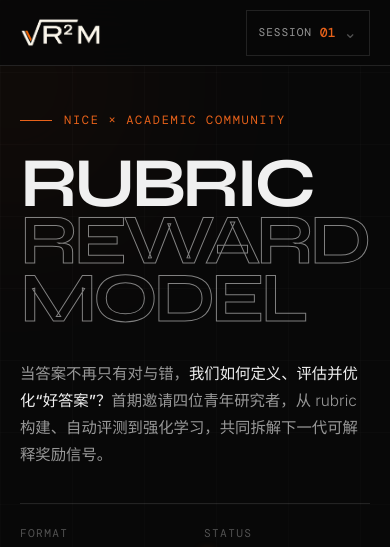
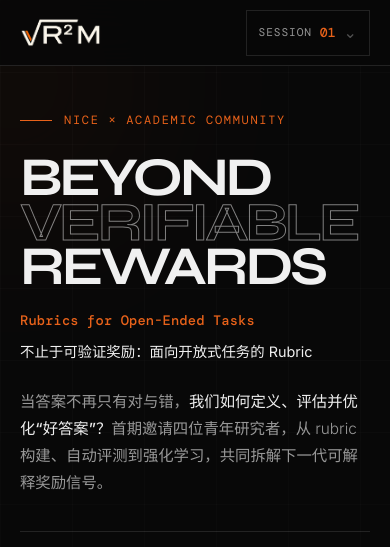
Before and after one commit to dropreg/nice-rubric, a Next.js app: page / in a window 390 px wide. Shown: the top 547 px of the page. Built offline with nearby package versions, Linux system fonts and the light colour scheme; no server answers; a web font is replaced by a local one.

Commit message:
Set the first workshop session title

```diff
--- a/app/globals.css
+++ b/app/globals.css
@@ -41,13 +41,14 @@ nav a:hover, .nav-cta:hover { color: var(--white); }
 .session-menu summary strong { color: var(--orange); font-size: .82rem; font-weight: 500; }
 .session-menu summary i { margin-left: auto; color: var(--faint); font-style: normal; transition: transform .2s; }
 .session-menu[open] summary i { transform: rotate(180deg); }
-.session-dropdown { position: absolute; top: calc(100% + 12px); right: 0; width: 280px; border: 1px solid var(--border); background: rgba(13,13,13,.98); box-shadow: 0 22px 55px rgba(0,0,0,.42); }
+.session-dropdown { position: absolute; top: calc(100% + 12px); right: 0; width: 340px; border: 1px solid var(--border); background: rgba(13,13,13,.98); box-shadow: 0 22px 55px rgba(0,0,0,.42); }
 .session-dropdown > * { min-height: 68px; display: grid; grid-template-columns: 62px 1fr auto; gap: 12px; align-items: center; padding: 12px 14px; border-bottom: 1px solid var(--border); }
 .session-dropdown > *:last-child { border-bottom: 0; }
 .session-dropdown a { background: rgba(232,98,26,.07); }
 .session-dropdown div { color: var(--faint); cursor: not-allowed; }
 .session-dropdown span { color: var(--orange); font: 400 .7rem/1 var(--font-mono); }
 .session-dropdown strong { font: 500 .82rem/1.25 var(--font-syne); }
+.session-dropdown strong small { display: block; margin-top: 5px; color: var(--faint); font: 400 .66rem/1.3 var(--font-mono); }
 .session-dropdown em { color: var(--faint); font: 400 .68rem/1 var(--font-mono); font-style: normal; letter-spacing: .07em; }
 
 .eyebrow { display: flex; align-items: center; gap: 12px; margin: 0 0 26px; color: var(--orange); font: 400 .75rem/1.4 var(--font-mono); letter-spacing: .14em; }
@@ -60,9 +61,11 @@ nav a:hover, .nav-cta:hover { color: var(--white); }
 .hero-glow-purple { right: -18vw; bottom: -20vw; background: var(--purple); }
 .hero-layout { position: relative; z-index: 2; width: 100%; display: grid; grid-template-columns: minmax(400px, .82fr) minmax(650px, 1.18fr); gap: 4vw; }
 .hero-intro { display: flex; flex-direction: column; justify-content: center; padding: 12px 0 18px 2vw; }
-.hero h1 { max-width: 720px; margin: 0; font: 700 clamp(4rem, 6.6vw, 7.4rem)/.82 var(--font-syne); letter-spacing: -.06em; }
+.hero h1 { max-width: 720px; margin: 0; font: 700 clamp(3.7rem, 5.4vw, 6.1rem)/.82 var(--font-syne); letter-spacing: -.06em; }
 .hero h1 span { color: transparent; -webkit-text-stroke: 1px rgba(240,240,240,.52); }
-.hero-lead { max-width: 640px; margin: 34px 0 0; color: var(--dim); font-size: clamp(.96rem, 1.15vw, 1.14rem); line-height: 1.75; font-weight: 300; }
+.hero h1 small { display: block; margin-top: 28px; color: var(--orange); font: 500 clamp(.9rem, 1.25vw, 1.18rem)/1.35 var(--font-mono); letter-spacing: .01em; }
+.hero-title-cn { margin: 11px 0 0; color: var(--white); font-size: clamp(.92rem, 1.08vw, 1.08rem); line-height: 1.55; font-weight: 400; }
+.hero-lead { max-width: 640px; margin: 26px 0 0; color: var(--dim); font-size: clamp(.96rem, 1.15vw, 1.14rem); line-height: 1.75; font-weight: 300; }
 .hero-lead strong { color: var(--white); font-weight: 500; }
 .hero-meta { display: grid; grid-template-columns: repeat(2, 1fr); gap: 18px; margin-top: 34px; padding-top: 24px; border-top: 1px solid var(--border); }
 .hero-meta div { display: grid; gap: 8px; }
@@ -149,7 +152,7 @@ footer > p { max-width: 460px; margin: 0; color: var(--dim); line-height: 1.7; f
   .hero { min-height: auto; padding-inline: 5vw; }
   .hero-layout { grid-template-columns: 1fr; }
   .hero-intro { padding: 30px 0 55px; }
-  .hero h1 { font-size: clamp(4rem, 10vw, 7.4rem); }
+  .hero h1 { font-size: clamp(4rem, 9vw, 6.4rem); }
   .guest-panel { min-height: 650px; }
   .about-top { grid-template-columns: 1fr; gap: 50px; }
 }
@@ -163,7 +166,9 @@ footer > p { max-width: 460px; margin: 0; color: var(--dim); line-height: 1.7; f
   .hero { padding: 112px 20px 28px; }
   .hero-grid { background-size: 72px 72px; }
   .hero-intro { padding: 0 0 44px; }
-  .hero h1 { font-size: clamp(3.5rem, 18vw, 6rem); }
+  .hero h1 { font-size: clamp(3.2rem, 14vw, 4.8rem); }
+  .hero h1 small { margin-top: 22px; font-size: .86rem; }
+  .hero-title-cn { font-size: .9rem; }
   .hero-meta { grid-template-columns: 1fr 1fr; }
   .guest-panel { min-height: 0; }
   .guest-panel-heading { grid-template-columns: 1fr; gap: 8px; }
--- a/app/page.tsx
+++ b/app/page.tsx
@@ -100,7 +100,11 @@ export default function Home() {
           <details className="session-menu">
             <summary><span>SESSION</span><strong>01</strong><i aria-hidden="true">⌄</i></summary>
             <div className="session-dropdown">
-              <a href="#top" aria-current="page"><span>第 01 期</span><strong>Rubric Reward Model</strong><em>CURRENT</em></a>
+              <a href="#top" aria-current="page">
+                <span>第 01 期</span>
+                <strong>Beyond Verifiable Rewards<small>Rubrics for Open-Ended Tasks</small></strong>
+                <em>CURRENT</em>
+              </a>
               <div aria-disabled="true"><span>第 02 期</span><strong>主题待公布</strong><em>SOON</em></div>
               <div aria-disabled="true"><span>第 03 期</span><strong>主题待公布</strong><em>SOON</em></div>
             </div>
@@ -116,7 +120,11 @@ export default function Home() {
         <div className="hero-layout">
           <div className="hero-intro">
             <p className="eyebrow"><span /> NICE × ACADEMIC COMMUNITY</p>
-            <h1>RUBRIC<br /><span>REWARD MODEL</span></h1>
+            <h1>
+              BEYOND<br /><span>VERIFIABLE</span><br />REWARDS
+              <small>Rubrics for Open-Ended Tasks</small>
+            </h1>
+            <p className="hero-title-cn">不止于可验证奖励：面向开放式任务的 Rubric</p>
             <p className="hero-lead">
               当答案不再只有对与错，<strong>我们如何定义、评估并优化“好答案”？</strong>
               首期邀请四位青年研究者，从 rubric 构建、自动评测到强化学习，共同拆解下一代可解释奖励信号。
```
